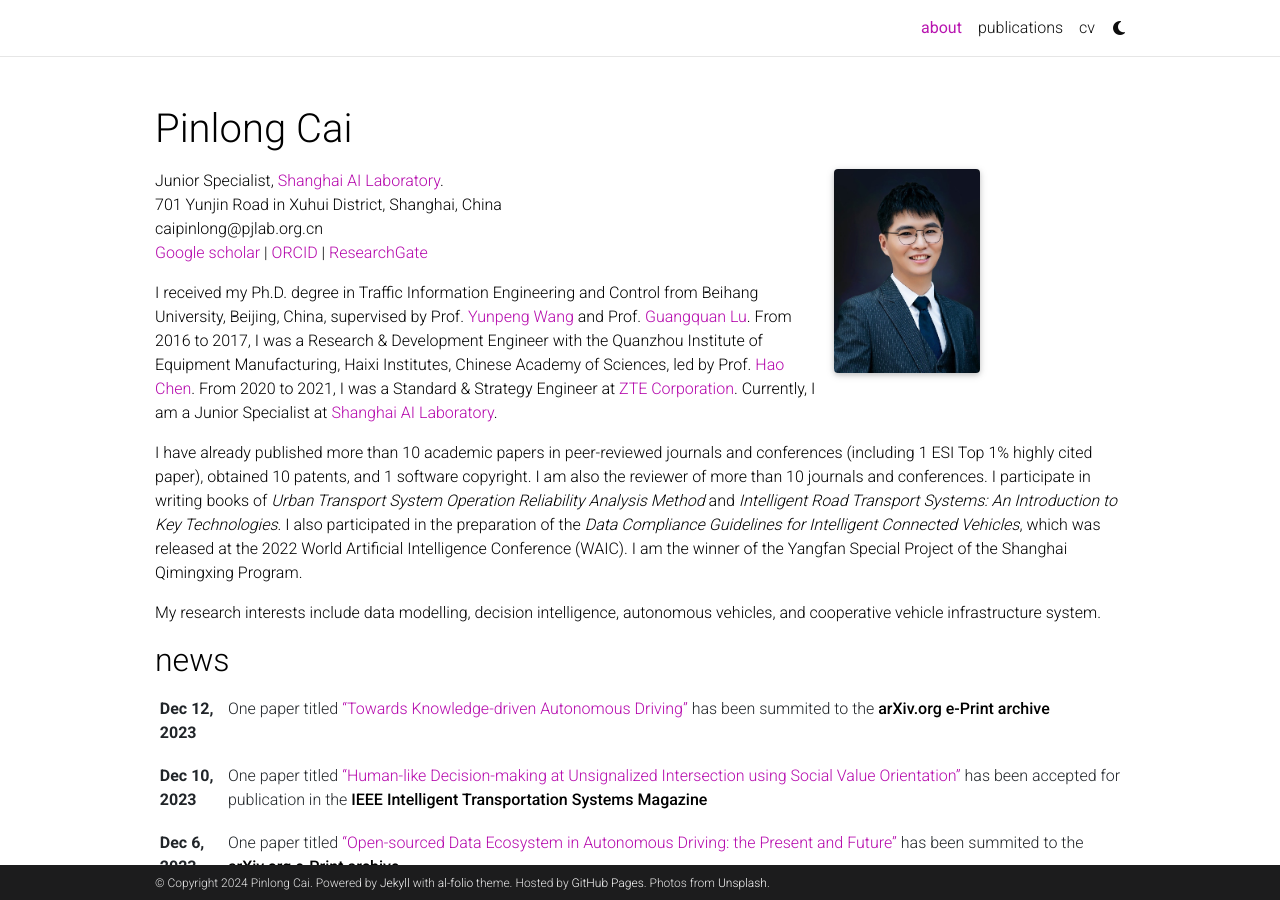
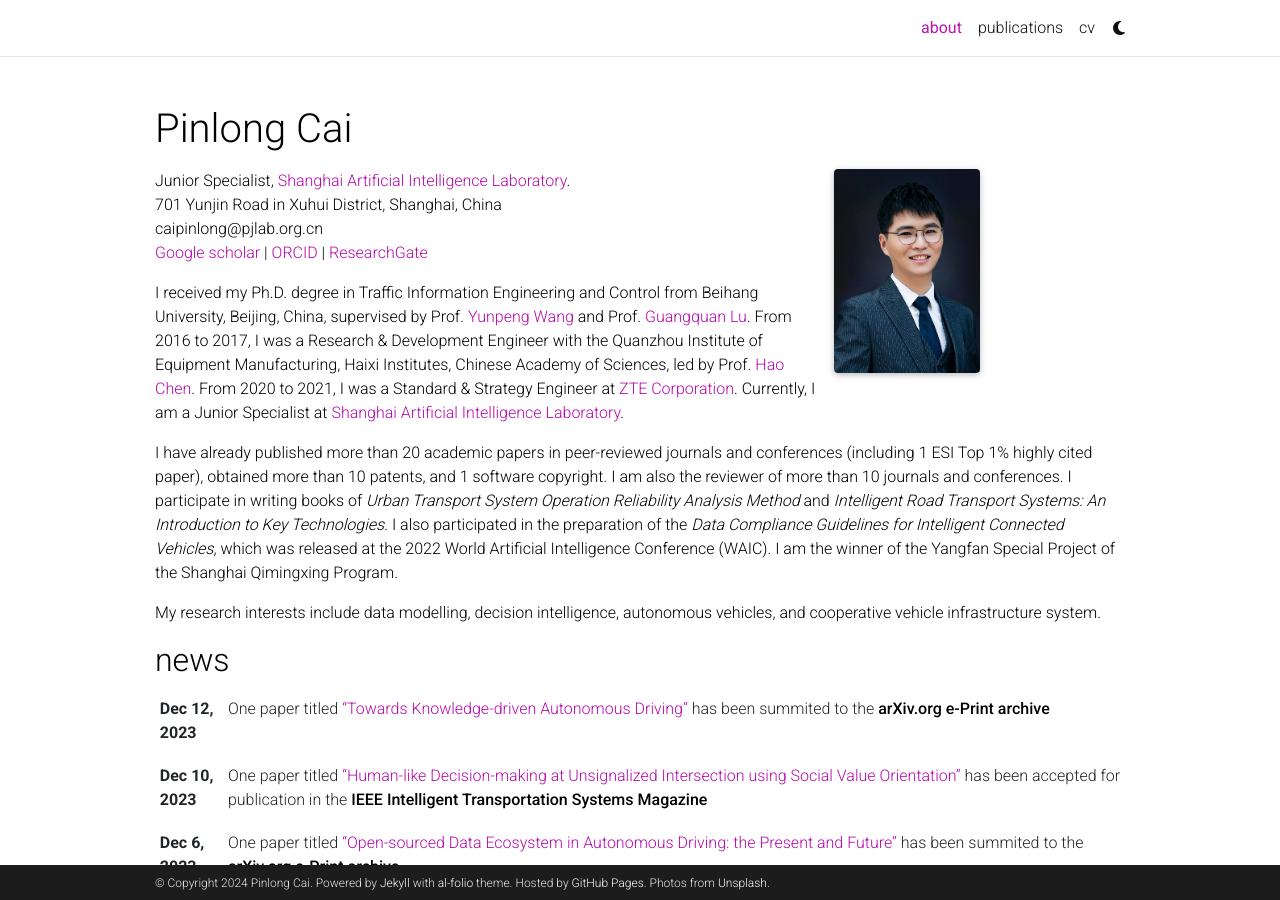
Before and after one commit to pinlong-cai/pinlong-cai.github.io, a Jekyll site: the page built from _pages/about.md, in a window 1280 px wide and 900 px high. Built offline with Jekyll 4.4.1, drawn with Linux system fonts in a browser that asks for light colours; full-size pictures stand in for the smaller copies a plugin makes; comment, search, counter and statistics services are not loaded; a style sheet for code colours, icons or effects is not loaded.

Commit message:
Update about.md

```diff
--- a/_pages/about.md
+++ b/_pages/about.md
@@ -17,13 +17,13 @@ social: true  # includes social icons at the bottom of the page
 ---
 
 
-Junior Specialist, [Shanghai AI Laboratory](https://www.shlab.org.cn).<br>
+Junior Specialist, [Shanghai Artificial Intelligence Laboratory](https://www.shlab.org.cn).<br>
 701 Yunjin Road in Xuhui District, Shanghai, China<br>
 caipinlong@pjlab.org.cn<br>
 [Google scholar](https://scholar.google.com.hk/citations?user=H6mQGfAAAAAJ&hl=zh-CN) | [ORCID](https://orcid.org/0000-0002-3993-0913) | [ResearchGate](https://www.researchgate.net/profile/Pinlong-Cai)
 
-I received my Ph.D. degree in Traffic Information Engineering and Control from Beihang University, Beijing, China, supervised by Prof. [Yunpeng Wang](https://baike.baidu.com/item/%E7%8E%8B%E4%BA%91%E9%B9%8F/3992990?fr=ge_ala) and Prof. [Guangquan Lu](https://shi.buaa.edu.cn/luguangquan/zh_CN/). From 2016 to 2017, I was a Research & Development Engineer with the Quanzhou Institute of Equipment Manufacturing, Haixi Institutes, Chinese Academy of Sciences, led by Prof. [Hao Chen](http://www.fjirsm.cas.cn/yjsjy/zs/dsjj/bssds/dsch/). From 2020 to 2021, I was a Standard & Strategy Engineer at [ZTE Corporation](https://www.zte.com.cn/global/index.html). Currently, I am a Junior Specialist at [Shanghai AI Laboratory](https://www.shlab.org.cn).
+I received my Ph.D. degree in Traffic Information Engineering and Control from Beihang University, Beijing, China, supervised by Prof. [Yunpeng Wang](https://baike.baidu.com/item/%E7%8E%8B%E4%BA%91%E9%B9%8F/3992990?fr=ge_ala) and Prof. [Guangquan Lu](https://shi.buaa.edu.cn/luguangquan/zh_CN/). From 2016 to 2017, I was a Research & Development Engineer with the Quanzhou Institute of Equipment Manufacturing, Haixi Institutes, Chinese Academy of Sciences, led by Prof. [Hao Chen](http://www.fjirsm.cas.cn/yjsjy/zs/dsjj/bssds/dsch/). From 2020 to 2021, I was a Standard & Strategy Engineer at [ZTE Corporation](https://www.zte.com.cn/global/index.html). Currently, I am a Junior Specialist at [Shanghai Artificial Intelligence Laboratory](https://www.shlab.org.cn).
 
-I have already published more than 10 academic papers in peer-reviewed journals and conferences (including 1 ESI Top 1% highly cited paper), obtained 10 patents, and 1 software copyright. I am also the reviewer of more than 10 journals and conferences. I participate in writing books of *Urban Transport System Operation Reliability Analysis Method* and *Intelligent Road Transport Systems: An Introduction to Key Technologies*. I also participated in the preparation of the *Data Compliance Guidelines for Intelligent Connected Vehicles*, which was released at the 2022 World Artificial Intelligence Conference (WAIC). I am the winner of the Yangfan Special Project of the Shanghai Qimingxing Program.
+I have already published more than 20 academic papers in peer-reviewed journals and conferences (including 1 ESI Top 1% highly cited paper), obtained more than 10 patents, and 1 software copyright. I am also the reviewer of more than 10 journals and conferences. I participate in writing books of *Urban Transport System Operation Reliability Analysis Method* and *Intelligent Road Transport Systems: An Introduction to Key Technologies*. I also participated in the preparation of the *Data Compliance Guidelines for Intelligent Connected Vehicles*, which was released at the 2022 World Artificial Intelligence Conference (WAIC). I am the winner of the Yangfan Special Project of the Shanghai Qimingxing Program.
 
 My research interests include data modelling, decision intelligence, autonomous vehicles, and cooperative vehicle infrastructure system.
```
